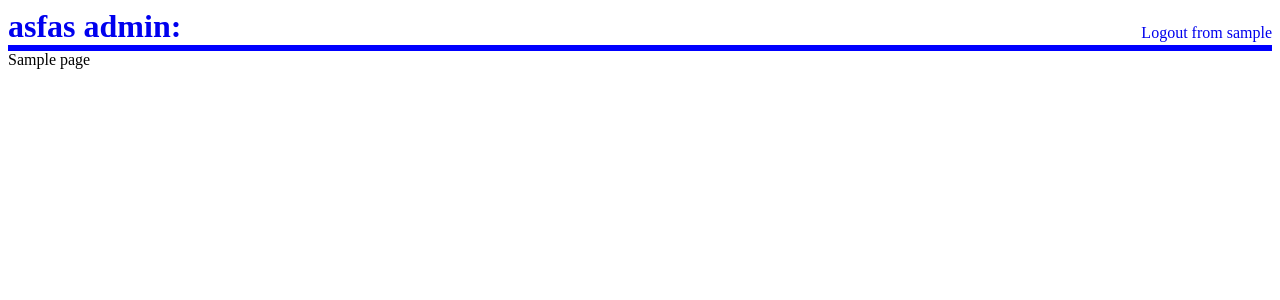
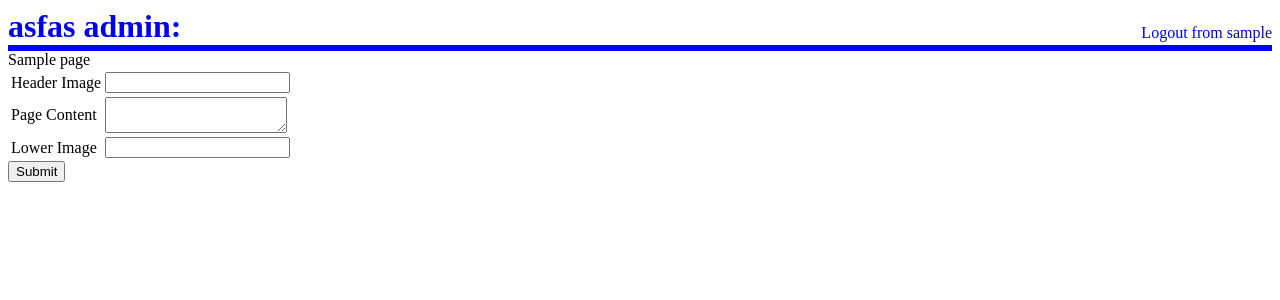
Before and after one commit to thekthuser/asfas, a Flask app: template asfas/templates/admin_page_edit.html in a window 1280 px wide. Shown: the top 300 px of the page. Run offline with Flask 2, Linux system fonts and the light colour scheme; the template is opened without the code that fills it: values that come from a table or form of the project are taken from there, others are empty; a user stored in the database is signed in; tables that the repository leaves empty hold one stand-in row (values such as "Sample post"); parts of the project's set-up code (start-up, migrations or seed data) failed here and were passed over.

Commit message:
functional admin_page_edit (test more later)

```diff
--- a/asfas/admin_routes.py
+++ b/asfas/admin_routes.py
@@ -4,7 +4,7 @@
 
 from flask import Flask, request, render_template, url_for, redirect
 from flask.ext.login import login_user, logout_user, login_required, LoginManager, current_user
-from forms import AdminRegistrationForm, LoginForm, EditAdminForm
+from forms import AdminRegistrationForm, LoginForm, EditAdminForm, EditPageForm
 from asfas import app, db, login_manager, CsrfProtect, bcrypt
 from models import User, Page
 
@@ -72,14 +72,28 @@ def list_users():
     users = User.query.all()
     return render_template('admin_users.html', users=users)
 
-@app.route('/admin/page/<title>/edit/')
+@app.route('/admin/page/<title>/edit/', methods=['GET', 'POST'])
 @login_required
 def page_edit(title=None):
     page = Page.query.filter_by(title=title).first()
     if not page:
         return redirect(url_for('admin_index'))
-    else:
-        return render_template('admin_page_edit.html', page=page)
+    form = EditPageForm(obj=page)
+    form.make_optional(form.header_image)
+    form.make_optional(form.content)
+    form.make_optional(form.lower_image)
+    if request.method == 'POST' and form.validate():
+        if form.header_image.data and page.header_image != 'N/A':
+            page.header_image = form.header_image.data
+        if form.content.data and page.content != 'N/A':
+            page.content = form.content.data
+        if form.lower_image.data and page.lower_image != 'N/A':
+            page.lower_image = form.lower_image.data
+        db.session.commit()
+        return redirect(url_for('page_view', title=title))
+    return render_template('admin_page_edit.html', form=form, page=page)
+
+
 
 @app.route('/admin/page/<title>/view/')
 @login_required
--- a/asfas/forms.py
+++ b/asfas/forms.py
@@ -3,11 +3,13 @@
 # forms.py
 
 from flask.ext.wtf import Form
-from wtforms import TextField, PasswordField
+from wtforms import TextField, PasswordField, StringField
 from wtforms.fields.html5 import EmailField
 from wtforms import validators, ValidationError
-from models import User
+from wtforms.widgets import TextArea
+from models import User, Page
 from asfas import bcrypt
+
 
 class AdminRegistrationForm(Form):
     class Meta:
@@ -26,6 +28,7 @@ class AdminRegistrationForm(Form):
     password = PasswordField('New Password', [validators.DataRequired(), \
         validators.EqualTo('confirm', message='Passwords must match.')])
     confirm = PasswordField('Repeat Password')
+
 
 class LoginForm(Form):
     class Meta:
@@ -46,6 +49,7 @@ class LoginForm(Form):
     username = TextField('Username', [validators.DataRequired(), check_username])
     password = PasswordField('Password', [validators.DataRequired(), check_password])
 
+
 class EditAdminForm(Form):
     class Meta:
         model = User
@@ -57,3 +61,15 @@ class EditAdminForm(Form):
     password = PasswordField('New Password', [validators.DataRequired(), \
         validators.EqualTo('confirm', message='Passwords must match.')])
     confirm = PasswordField('Repeat Password')
+
+
+class EditPageForm(Form):
+    class Meta:
+        model = Page
+
+    def make_optional(form, field):
+        field.validators.insert(0, validators.Optional())
+
+    header_image = StringField('Header Image', [validators.DataRequired()])
+    content = StringField('Page Content', widget=TextArea())
+    lower_image = StringField('Lower Image', [validators.DataRequired()])
--- a/asfas/templates/admin_page_edit.html
+++ b/asfas/templates/admin_page_edit.html
@@ -1,4 +1,18 @@
 {% extends 'admin_layout.html' %}
 {% block body %}
-    {{ page.title }}
+{{ page.title }}
+<form method='POST' action='{{ url_for("page_edit", title=page.title) }}'>
+    {{ form.csrf_token }}
+    <table>
+        {% for field in form if field.widget.input_type != 'hidden' and field.data != 'N/A' %}
+            <tr>
+                <td>{{ field.label }}</td><td>{{ field }}</td>
+                {% if field.errors %}
+                    <td>{{ field.errors[0] }} </td>
+                {% endif %}
+            </tr>
+        {% endfor %}
+    </table>
+    <input type='submit' value='Submit' />
+</form>
 {% endblock %}
```
